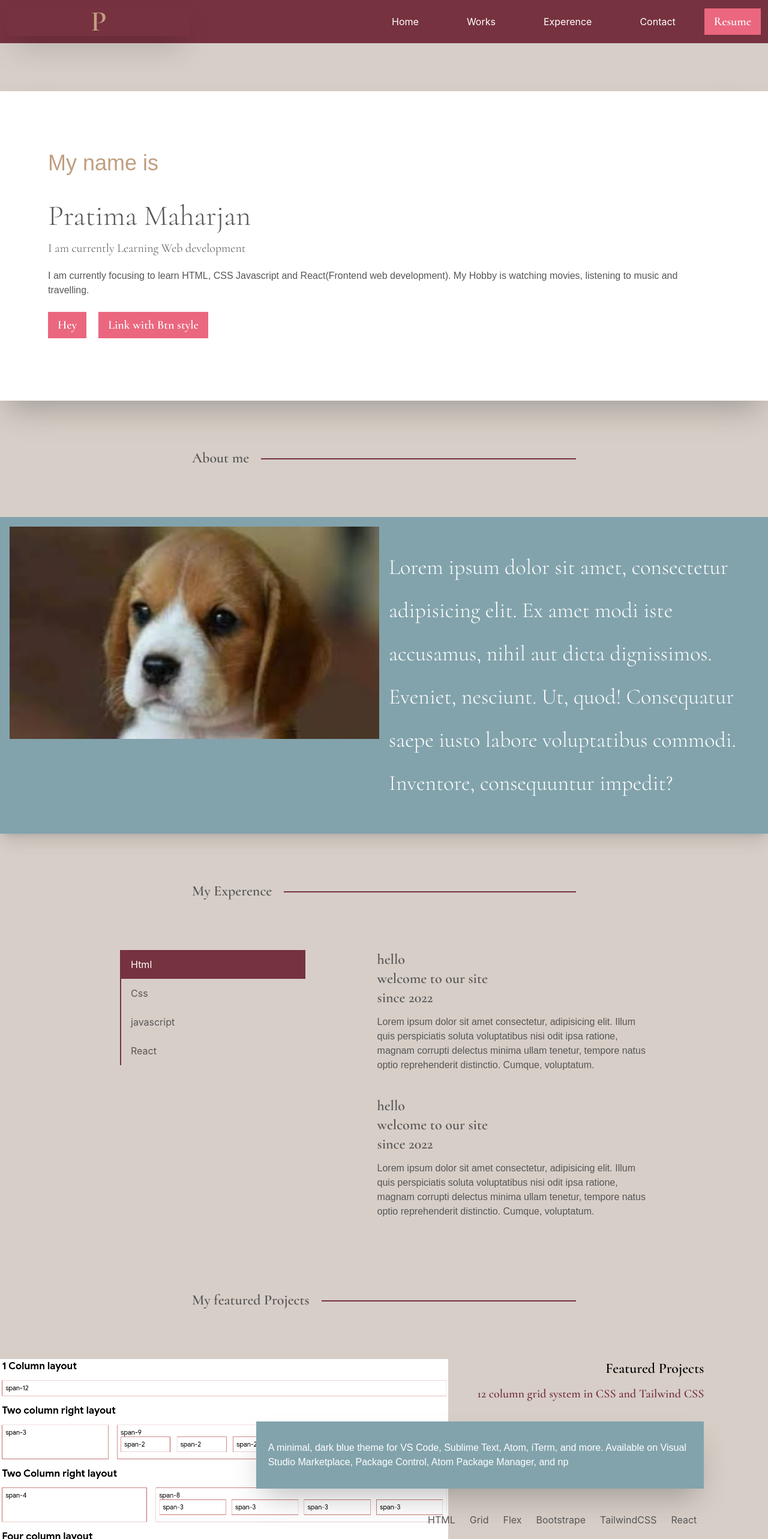
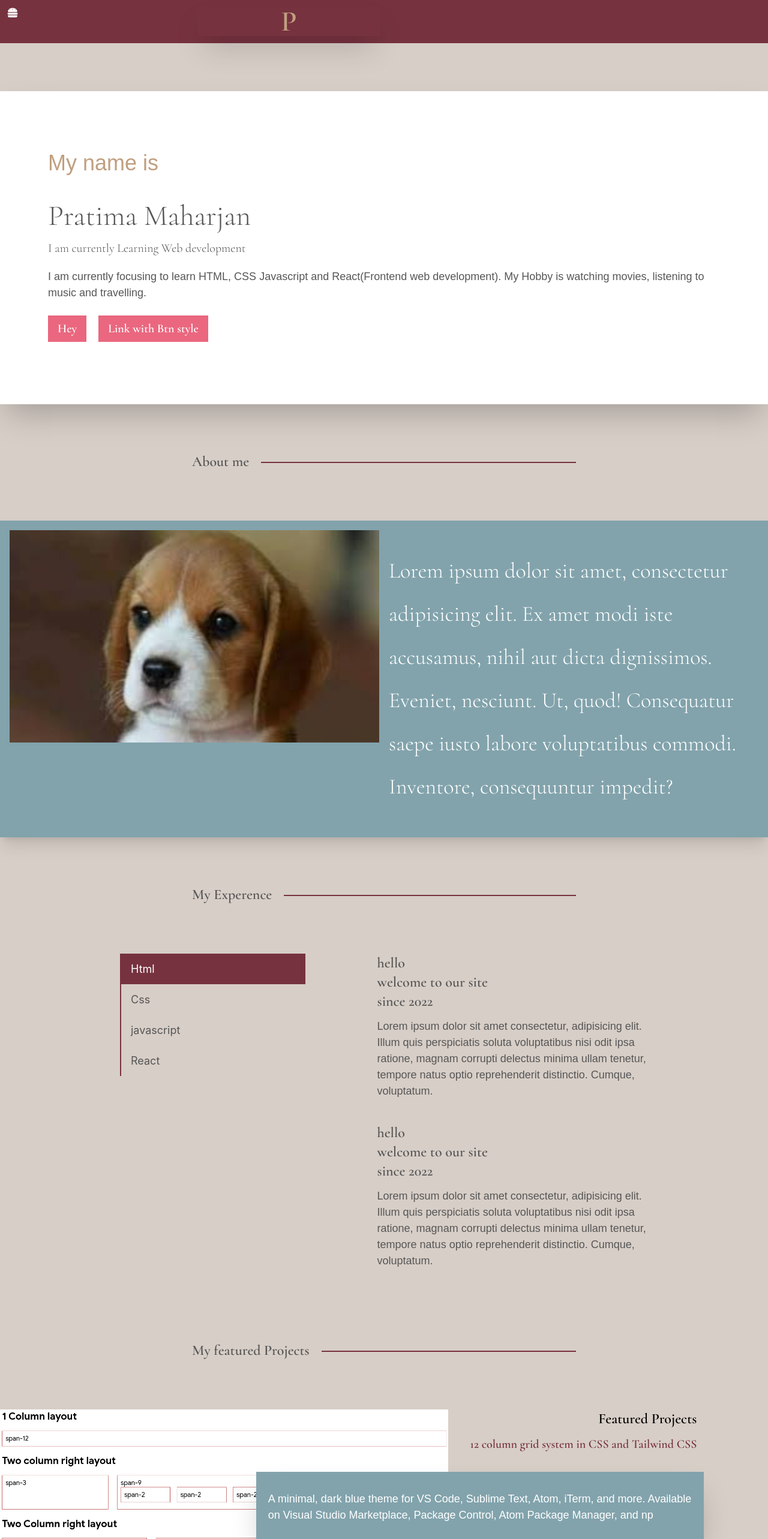
Before and after one commit to pr4t1ma/react-portfolio, a React (Create React App) app: page / in a window 1280 px wide. Shown: the top 2566 px of the page at 60% size. Built offline with nearby package versions, Linux system fonts and the light colour scheme.

Commit message:
miner changes in different components

```diff
--- a/src/App.js
+++ b/src/App.js
@@ -8,6 +8,7 @@ import { Intro } from "./Intro/Intro";
 import { Project } from "./Project/Project";
 import { FeaturedProject } from "./FeaturedProject/FeaturedProject";
 import { TabbedPanels } from "./TabbedPanels/TabbedPanels";
+import { GetInTouch } from "./GetInTouch/GetInTouch";
 
 function App() {
   return (
@@ -20,11 +21,19 @@ function App() {
       <TabbedPanels />
       <Heading text="My featured Projects" />
       <FeaturedProject />
-      <div className="Projects container  mx-auto grid gap-3 grid-cols-1 md:grid md:grid-cols-2 lg:grid lg:grid-cols-3 ">
+      <div className="Projects container  mx-auto grid gap-3 grid-cols-1  my-5 md:grid md:grid-cols-2 lg:grid lg:grid-cols-3 lg:my-10">
         <Project />
         <Project />
         <Project />
       </div>
+      <div className="container mx-auto place-items-center w-fit block mb-20 shadow-2xl shadow-gray">
+        <a className=" button">See more</a>
+      </div>
+      <GetInTouch
+        title="whats next"
+        subtitle="Get in touch"
+        text="loremipsum the most be more text about personal information hobbies and other topic most be here written  "
+      />
 
       <Footer />
     </div>
--- a/src/BannerText/BannerText.jsx
+++ b/src/BannerText/BannerText.jsx
@@ -2,7 +2,7 @@ import { Banner } from "../Banner";
 
 export const BannerText = () => {
   return (
-    <div className=" container shadow-xl shadow-gray mx-auto lg:grid grid-cols-2 gap-4 bg-forestgreen p-4 ">
+    <div className=" container shadow-xl shadow-gray w-fit mx-auto lg:mx-auto lg:grid grid-cols-2 gap-4 bg-forestgreen p-4 ">
       <div className=" md:shrink-0 ">
         <Banner />
       </div>
--- a/src/FeaturedProject/FeaturedProject.jsx
+++ b/src/FeaturedProject/FeaturedProject.jsx
@@ -3,7 +3,7 @@ import { ProjectText } from "../ProjectText/ProjectText";
 
 export const FeaturedProject = () => {
   return (
-    <div className="container mx-auto md:grid md:grid-cols-12">
+    <div className="container mx-5 lg:mx-auto md:grid md:grid-cols-12">
       <SimpleProject />
       <ProjectText
         title="Featured Projects "
--- /dev/null
+++ b/src/FontIcon/FontIcon.jsx
@@ -0,0 +1,13 @@
+export const FontIcon = ({ items }) => {
+  return (
+    <div className="font-icon">
+      <ul className="font-icon">
+        {items.map((item) => (
+          <li>
+            <a href=""></a>
+          </li>
+        ))}
+      </ul>
+    </div>
+  );
+};
--- a/src/Footer/Footer.jsx
+++ b/src/Footer/Footer.jsx
@@ -9,7 +9,7 @@ export const Footer = () => {
     { label: "home", href: "/" },
   ];
   return (
-    <div className="container mx-auto bg-oxblood p-10 text-center shadow-4xl shadow-red-800 text-white">
+    <div className=" bg-oxblood p-10 text-center shadow-4xl shadow-red-800 text-white">
       <h1 className="text-xl ">Hello welcome to my site</h1>
       <FooterMenu items={footermenu} />
       <SocialMediaIcon text-2xl />
--- /dev/null
+++ b/src/GetInTouch/GetInTouch.jsx
@@ -0,0 +1,9 @@
+export const GetInTouch = ({ title, subtitle, text }) => {
+  return (
+    <div className="get-intouch container mx-2 w-fit bg-white shadow-2xl p-7 text-center mb-20  md:mx-auto lg:max-w-4xl lg:mx-auto">
+      <h1 className="text-tan my-5 "> {title} </h1>
+      <h2 className="my-2">{subtitle}</h2>
+      <p>{text}</p>
+    </div>
+  );
+};
--- a/src/Header/Header.jsx
+++ b/src/Header/Header.jsx
@@ -1,7 +1,20 @@
+import { faBurger } from "@fortawesome/free-solid-svg-icons";
+import { FontAwesomeIcon } from "@fortawesome/react-fontawesome";
+import { useState } from "react";
 import { Logo } from "../Logo/Logo";
 import { Menu } from "../Menu/Menu";
 
 export const Header = () => {
+  const [isMenuOpen, setMenuOpen] = useState(false);
+
+  const toggleMenu = () => {
+    if (isMenuOpen) {
+      setMenuOpen(false);
+    } else {
+      setMenuOpen(true);
+    }
+  };
+
   const menuItems = [
     { label: "Home", href: "/" },
     { label: "Works", href: "/" },
@@ -11,8 +24,13 @@ export const Header = () => {
   return (
     <header className="  bg-oxblood p-3">
       <div className="container mx-auto md:grid md:grid-cols-4 gap-3">
+        <FontAwesomeIcon
+          icon={faBurger}
+          className="text-white"
+          onClick={toggleMenu}
+        />
         <Logo />
-        <Menu items={menuItems} />
+        {isMenuOpen && <Menu items={menuItems} />}
       </div>
     </header>
   );
--- a/src/Intro/Intro.jsx
+++ b/src/Intro/Intro.jsx
@@ -1,6 +1,6 @@
 export const Intro = () => {
   return (
-    <div className=" intro container bg-white mt-20 mx-auto text-left p-20 shadow-2xl">
+    <div className=" intro container bg-white mt-20 mx-4 w-fit text-left p-20 shadow-2xl lg:mx-auto ">
       <div className="py-5 text-4xl text-tan">
         <p>My name is </p>
       </div>
--- a/src/Project/Project.jsx
+++ b/src/Project/Project.jsx
@@ -3,14 +3,14 @@ import { faFolder, faGlobe } from "@fortawesome/free-solid-svg-icons";
 import { FontAwesomeIcon } from "@fortawesome/react-fontawesome";
 export const Project = ({ link, text, title }) => {
   return (
-    <div className="container mx-auto p-8 bg-white shadow-2xl shadow-gray my-20">
+    <div className="container mx-3 p-5 my-3  md:mx-auto bg-white shadow-2xl shadow-gray lg:my-10 ">
       <div className="project-header flex justify-between">
         <div className="project-folder ">
           <a className=" text-2xl text-oxblood" href="#">
             <FontAwesomeIcon icon={faFolder} />
           </a>
         </div>
-        <div className="polyline text-2xl text-oxblood flex gap-5">
+        <div className="polyline text-2xl text-oxblood flex gap-3">
           <a href="#">
             <FontAwesomeIcon icon={faGlobe} />
           </a>
--- a/src/ProjectText/ProjectText.jsx
+++ b/src/ProjectText/ProjectText.jsx
@@ -11,7 +11,7 @@ export const ProjectText = ({ title, subtitle, text }) => {
   ];
   return (
     <div className=" md:col-start-5 md:col-end-12 md:flex-1 md:row-start-1 md:row-end-2  ">
-      <div className="project-title text-oxblood font-bold text-right mb-5 ">
+      <div className="project-title text-oxblood font-bold text-right mb-5 mx-3">
         <h1 className="text-2xl text-black ">{title}</h1>
         <h2 className="text-xl py-3 flex-end">{subtitle}</h2>
       </div>
--- a/src/Tags/Tags.jsx
+++ b/src/Tags/Tags.jsx
@@ -1,9 +1,9 @@
 export const Tags = ({ items }) => {
   return (
     <div className="my-10 ">
-      <ul className="flex justify-end">
+      <ul className="flex flex-wrap justify-end">
         {items.map((item) => (
-          <li>
+          <li className="my-4 ">
             <a className="p-3  " src={item.href}>
               {item.label}
             </a>
--- a/src/index.css
+++ b/src/index.css
@@ -11,7 +11,7 @@ body {
   -moz-osx-font-smoothing: grayscale;
   background-color: #d7cec7;
   color: #565656;
-  font-size: 16px;
+  font-size: 18px;
 }
 
 h1,
@@ -23,6 +23,12 @@ logo {
 }
 .project-header a:hover {
   color: rgb(168, 85, 85);
+}
+h1 {
+  @apply text-4xl;
+}
+h2 {
+  @apply text-2xl;
 }
 
 header a {
```
Also changed, not shown: 2 other files (tests, documents, lock files or other folders).
